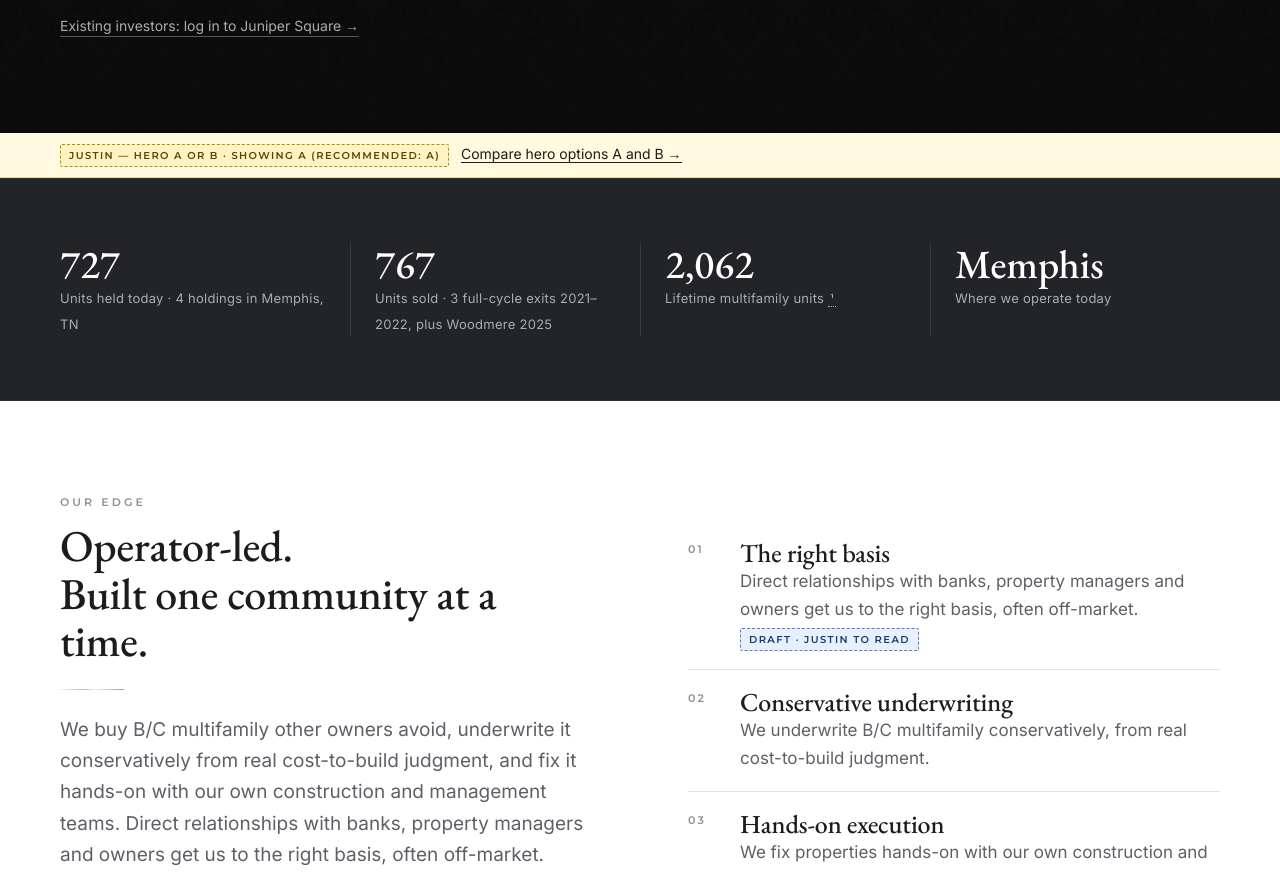
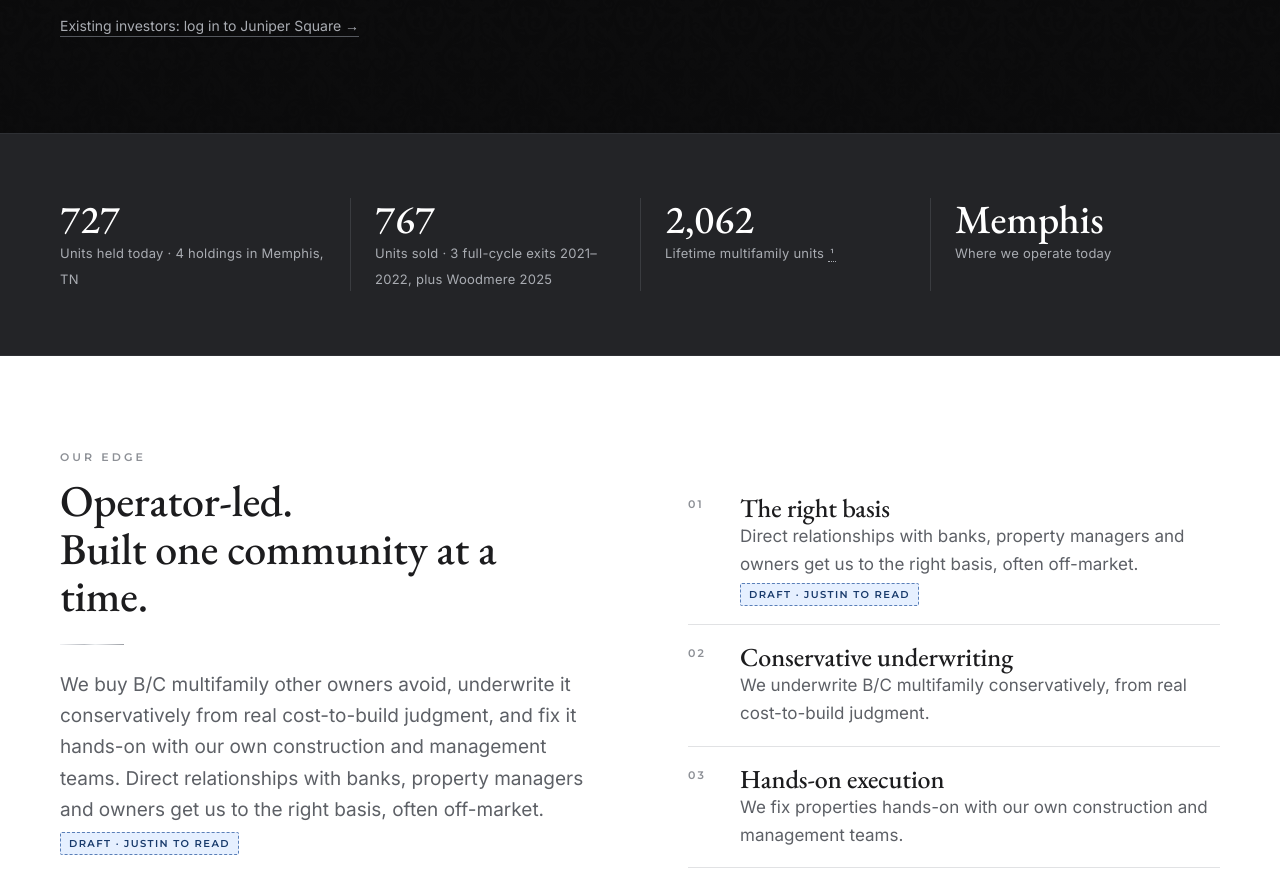
Before and after one commit to Greyson-Capital-Group/greysoncapitalgroup.com, a Next.js app: page / in a window 1280 px wide. Shown: the part 885-1757 px from the top of the page. Built offline with nearby package versions, Linux system fonts and the light colour scheme.

Commit message:
Hero A locked: remove hero review strip and hero-options page
Co-Authored-By: Claude Opus 5.5 <noreply@anthropic.com>
Claude-Session: https://claude.ai/code/session_014Xvw2MyEAiTkNBY6PzWLaJ

```diff
--- a/app/page.tsx
+++ b/app/page.tsx
@@ -9,11 +9,6 @@ export default function IndexPage() {
   return (
     <>
       <Hero variant={flags.heroVariant} />
-      {SHOW_REVIEW_NOTES && (
-        <div className="review-strip"><div className="wrap">
-          <Tag kind="JUSTIN">hero A or B · showing {flags.heroVariant} (recommended: A)</Tag> <a href="/hero-options">Compare hero options A and B →</a>
-        </div></div>
-      )}
 
       <section className="proof"><div className="wrap">
         <div className="item"><strong>{n(metrics.held)}</strong><span>Units held today · {metrics.heldDeals} holdings in Memphis, TN</span></div>
```
Also changed, not shown: app/hero-options/page.tsx (deleted, +0 -18 lines).
